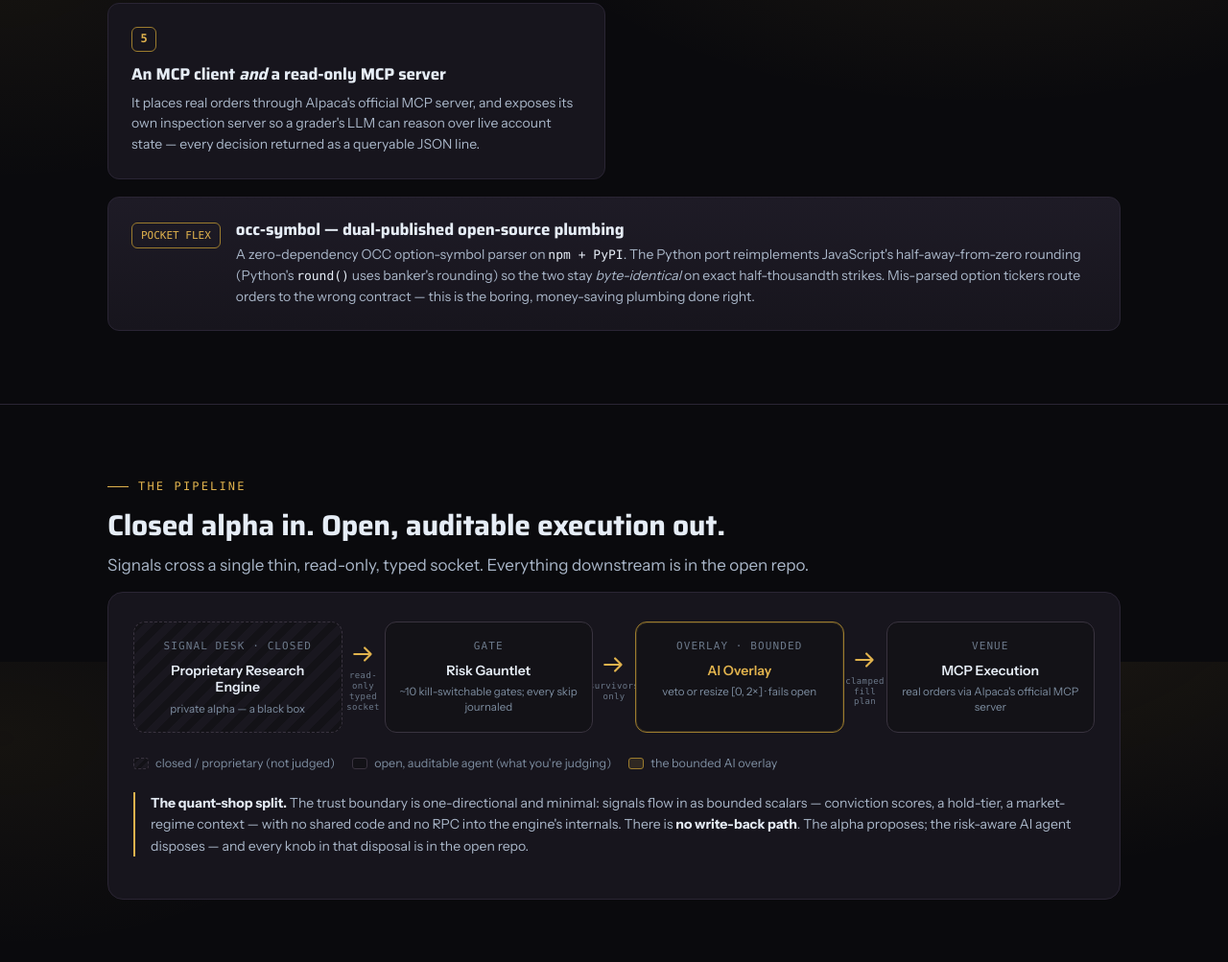
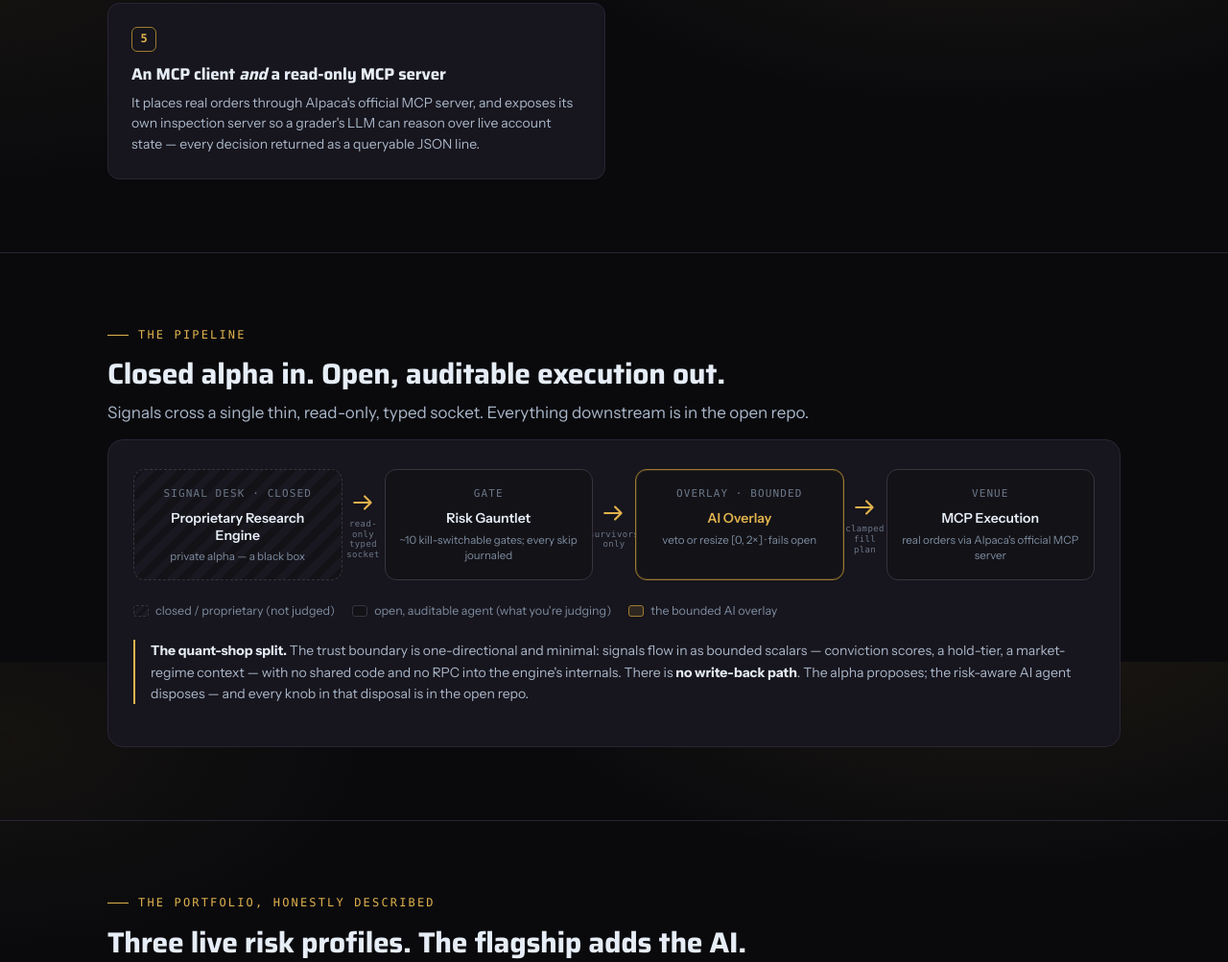
Before and after one commit to chiefsmurph/alpaca-ai-agents-hackathon, a website: page index.html in a window 1280 px wide. Shown: the part 3310-4313 px from the top of the page at 96% size. Drawn offline with Linux system fonts and the light colour scheme; no server answers.

Commit message:
site: remove duplicate occ-symbol mention (the link-less pocket-flex card); keep the dedicated section with links

```diff
--- a/index.html
+++ b/index.html
@@ -583,18 +583,6 @@
         <p>It places real orders through Alpaca's official MCP server, and exposes its own inspection server so a
            grader's LLM can reason over live account state — every decision returned as a queryable JSON line.</p>
       </div>
-      <div class="feature span2">
-        <div class="pocket">
-          <span class="pill">POCKET FLEX</span>
-          <div>
-            <h3 style="margin-bottom:6px">occ-symbol — dual-published open-source plumbing</h3>
-            <p>A zero-dependency OCC option-symbol parser on <span class="k">npm + PyPI</span>. The Python port
-               reimplements JavaScript's half-away-from-zero rounding (Python's <span class="k">round()</span> uses
-               banker's rounding) so the two stay <em>byte-identical</em> on exact half-thousandth strikes. Mis-parsed
-               option tickers route orders to the wrong contract — this is the boring, money-saving plumbing done right.</p>
-          </div>
-        </div>
-      </div>
     </div>
   </div>
 </section>
```
